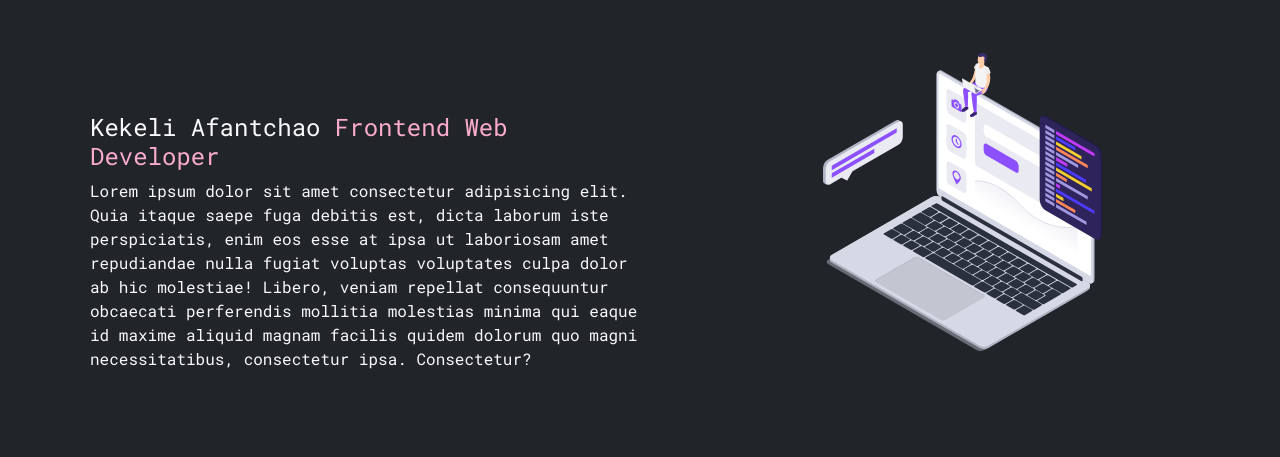
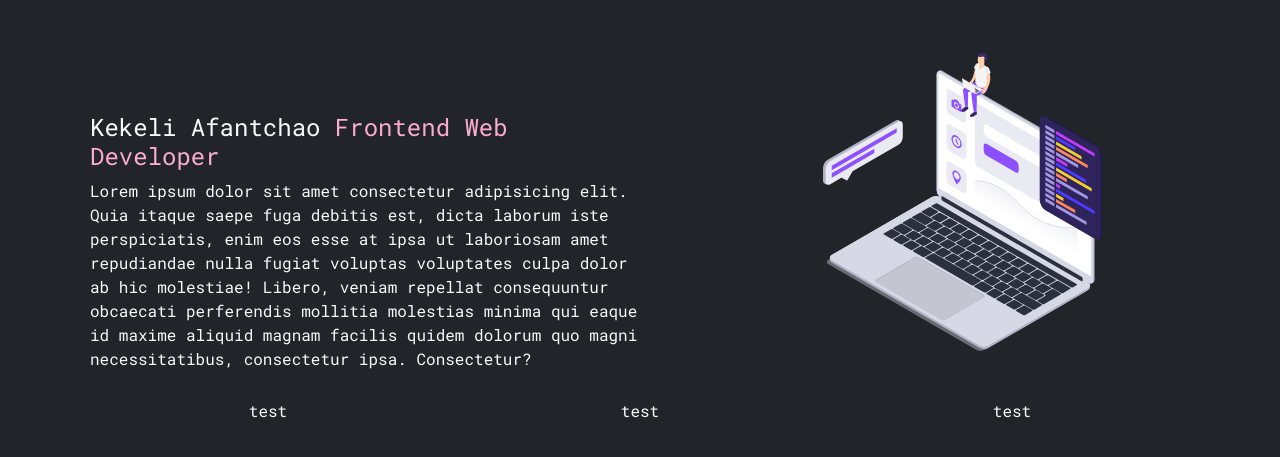
Before and after one commit to KekeliVA/kva-portfolio, a plain HTML site: page index.html in a window 1280 px wide. Shown: the part 51-508 px from the top of the page. Drawn offline with nearby package versions, Linux system fonts and the light colour scheme.

```diff
--- a/index.html
+++ b/index.html
@@ -90,6 +90,21 @@
         </div>
       </div>
     </section>
+
+    <!-- Projects -->
+    <section>
+      <div class="container d-flex justify-content-around text-light">
+        <p>
+          test
+        </p>
+        <p>
+          test
+        </p>
+        <p>
+          test
+        </p>
+      </div>
+    </section>
   </body>
   <script
     src="https://cdn.jsdelivr.net/npm/bootstrap@5.0.2/dist/js/bootstrap.bundle.min.js"
```
Also changed, not shown: README.md.
